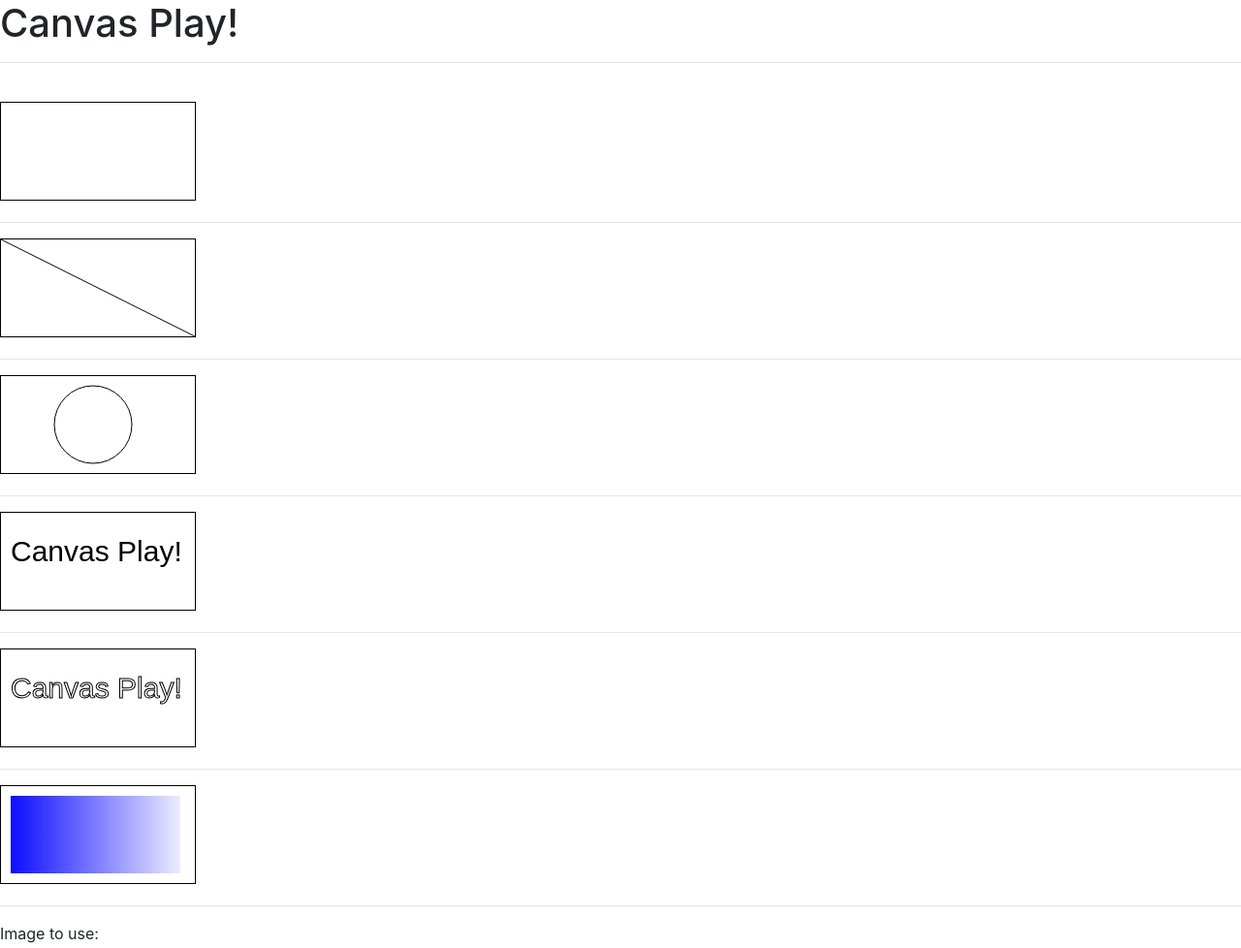
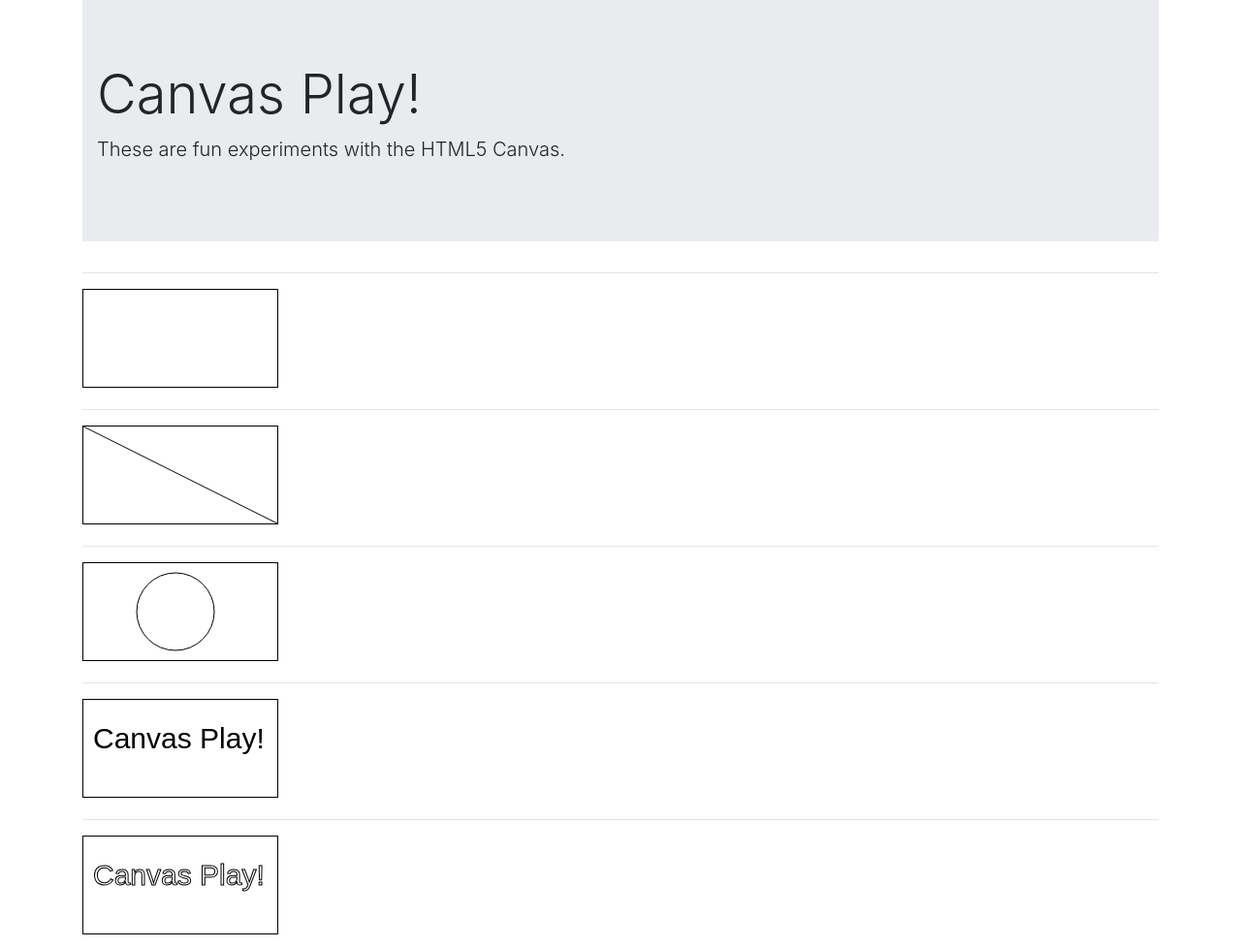
Before and after one commit to Wilder101/canvasplay, a plain HTML site: page index.html in a window 1280 px wide. Shown: the top 978 px of the page at 97% size. Drawn offline with nearby package versions, Linux system fonts and the light colour scheme.

Commit message:
Added Bootstrap

```diff
--- a/index.html
+++ b/index.html
@@ -21,9 +21,19 @@
 
     <body>
 
-        <h1>Canvas Play!</h1>
+        <!-- Bootstrap container -->
+        <div class="container">
+
+            <div class="jumbotron jumbotron-fluid">
+                <div class="container">
+                  <h1 class="display-4">Canvas Play!</h1>
+                  <p class="lead">These are fun experiments with the HTML5 Canvas.</p>
+                </div>
+            </div>
+
+            <!-- <h1>Canvas Play!</h1> -->
             <hr>
-        <br>
+            <!-- <br> -->
 
             <!-- basic, empty canvas-->
             <canvas id="myCanvas" width="200" height="100" style="border:1px solid #000000;">Your browser does not support the HTML canvas tag.</canvas>
@@ -79,6 +89,8 @@
             </script>
             <hr>
 
+        <!-- End Bootstrap container -->
+        </div>
 
         <!-- Bootstrap JS -->
         <script src="https://code.jquery.com/jquery-3.5.1.slim.min.js" integrity="sha384-DfXdz2htPH0lsSSs5nCTpuj/zy4C+OGpamoFVy38MVBnE+IbbVYUew+OrCXaRkfj" crossorigin="anonymous"></script>
```
Lines whose indentation alone changed are shown as unchanged.
